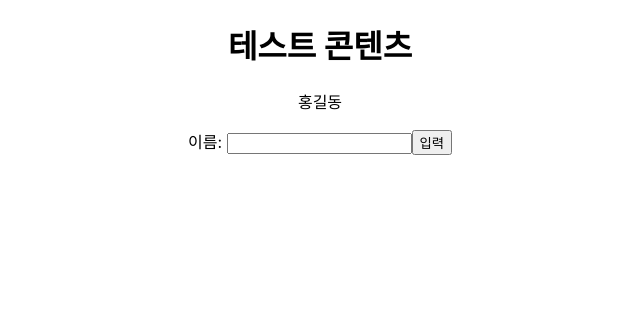
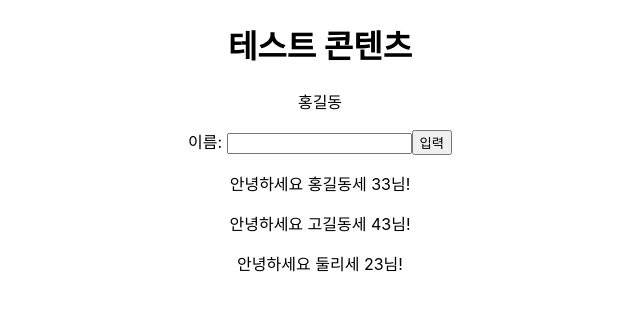
Before and after one commit to skymill2000/20230710insure, a React (Create React App) app in the folder insure/: page / in a window 1280 px wide. Shown: the top 310 px of the page, without its empty margins (320-960 px from the left). Built offline with nearby package versions, Linux system fonts and the light colour scheme.

Commit message:
Lecture(React): 리스트 컴포넌트 추가

```diff
--- a/insure/src/App.js
+++ b/insure/src/App.js
@@ -1,4 +1,5 @@
 import "./App.css";
+import ListExample from "./components/ListExample";
 import StateExample from "./components/StateExample";
 
 function App() {
@@ -6,6 +7,7 @@ function App() {
     <div className="App">
       <h1>테스트 콘텐츠</h1>
       <StateExample></StateExample>
+      <ListExample></ListExample>
     </div>
   );
 }
--- /dev/null
+++ b/insure/src/components/ListExample.js
@@ -0,0 +1,20 @@
+import React, { useState } from "react";
+import Welcome from "./Welcome";
+
+const ListExample = () => {
+  const [list, setList] = useState([
+    { username: "홍길동", age: 33, height: 183 },
+    { username: "고길동", age: 43, height: 123 },
+    { username: "둘리", age: 23, height: 133 },
+  ]);
+
+  return (
+    <div>
+      {list.map((el) => {
+        return <Welcome username={el.username} age={el.age}></Welcome>;
+      })}
+    </div>
+  );
+};
+
+export default ListExample;
--- a/insure/src/components/StateExample.js
+++ b/insure/src/components/StateExample.js
@@ -4,6 +4,7 @@ const StateExample = () => {
   const [name, setName] = useState("홍길동");
   const handleClick = () => {
     console.log(name);
+    alert(name);
   };
   const handleChange = (e) => {
     console.log(e);
```
